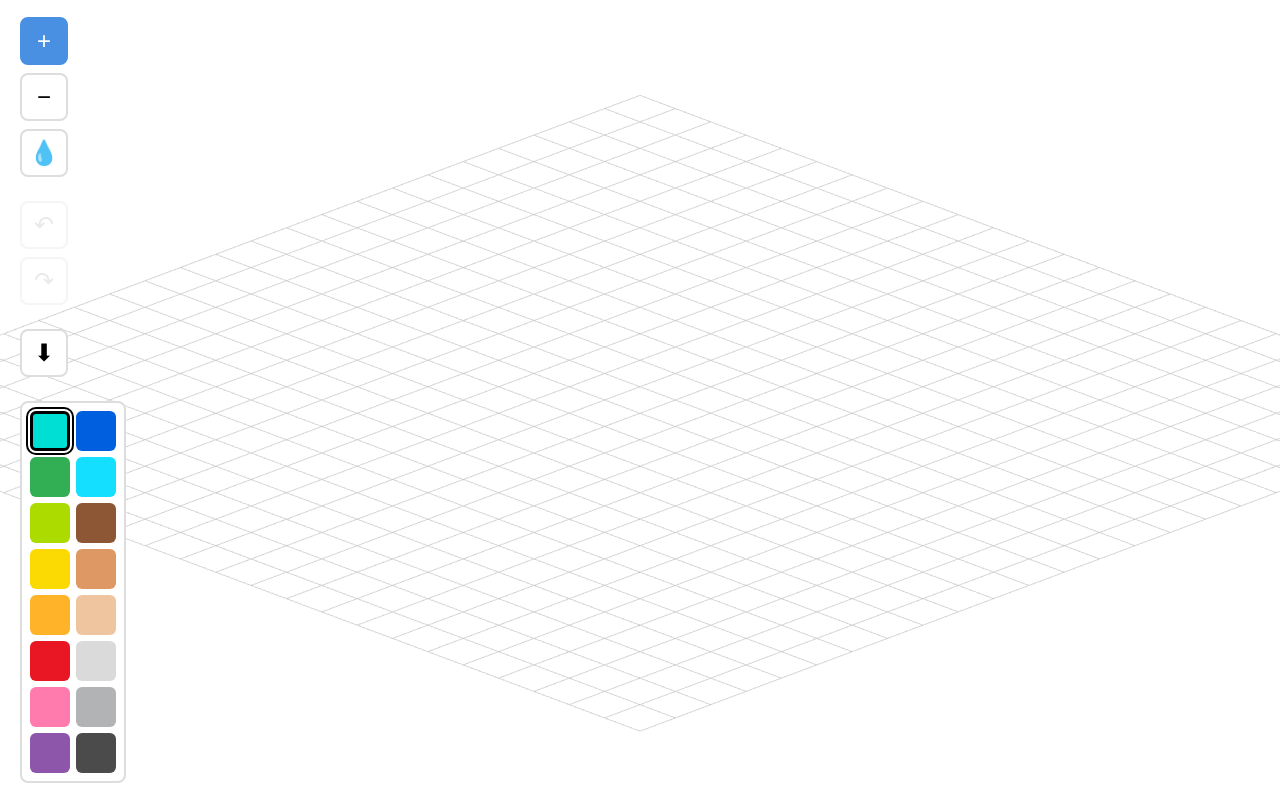
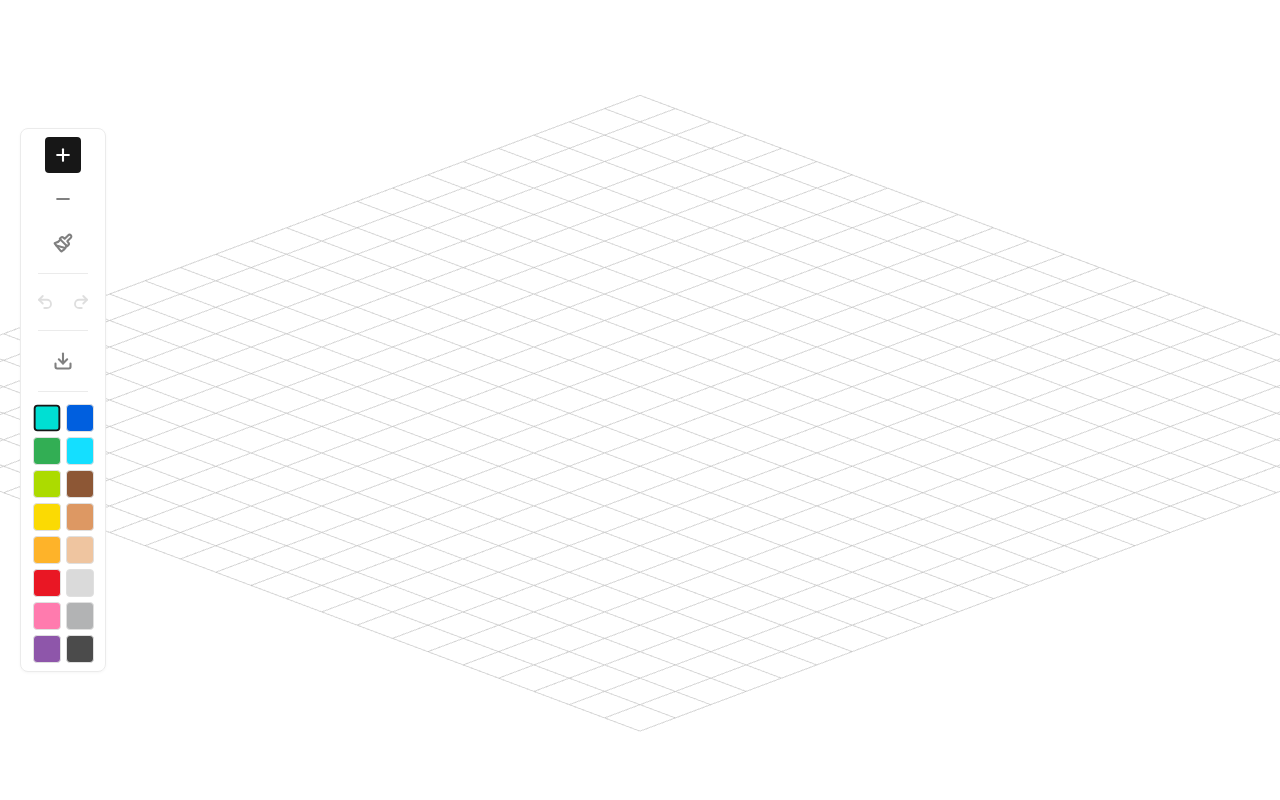
Before and after one commit to smosco/voxel-editor, a React (Vite) app in the folder apps/web/: page / in a window 1280 px wide. Built offline with nearby package versions, Linux system fonts and the light colour scheme.

Commit message:
feat: 툴바 스타일링

```diff
--- a/apps/web/src/components/ui/Toolbar.module.css
+++ b/apps/web/src/components/ui/Toolbar.module.css
@@ -3,41 +3,48 @@
   left: 20px;
   top: 50%;
   transform: translateY(-50%);
-  display: flex;
+  display: inline-flex;
   flex-direction: column;
-  gap: 24px;
+  align-items: center;
+  gap: 8px;
+  padding: 8px;
+  background: white;
+  border: 1px solid hsl(0 0% 92%);
+  border-radius: 8px;
+  box-shadow: 0 1px 3px rgba(0, 0, 0, 0.04);
   z-index: 100;
 }
 
-/* 툴 버튼 그룹 */
-.toolButtons {
-  display: flex;
-  flex-direction: column;
-  gap: 8px;
+/* 구분선 */
+.divider {
+  width: 50px;
+  height: 1px;
+  background: hsl(0 0% 92%);
+  margin: 4px 0;
 }
 
 .toolButton {
-  width: 48px;
-  height: 48px;
-  border: 2px solid #ddd;
-  border-radius: 8px;
-  background: white;
+  width: 36px;
+  height: 36px;
+  border: none;
+  border-radius: 4px;
+  background: transparent;
+  color: hsl(0 0% 50%);
   cursor: pointer;
   display: flex;
   align-items: center;
   justify-content: center;
-  font-size: 24px;
-  transition: all 0.2s;
+  transition: all 0.15s ease;
+  flex-shrink: 0;
 }
 
 .toolButton:hover {
-  background: #f5f5f5;
-  border-color: #999;
+  background: hsl(0 0% 97%);
+  color: hsl(0 0% 15%);
 }
 
 .toolButton.active {
-  background: #4a90e2;
-  border-color: #4a90e2;
+  background: hsl(0 0% 9%);
   color: white;
 }
 
@@ -48,60 +55,58 @@
 /* Undo/Redo 버튼 */
 .historyButtons {
   display: flex;
-  flex-direction: column;
-  gap: 8px;
+  flex-direction: row;
+  gap: 4px;
 }
 
 .historyButton {
-  width: 48px;
-  height: 48px;
-  border: 2px solid #ddd;
-  border-radius: 8px;
-  background: white;
+  width: 32px;
+  height: 32px;
+  border: none;
+  border-radius: 4px;
+  background: transparent;
+  color: hsl(0 0% 50%);
   cursor: pointer;
   display: flex;
   align-items: center;
   justify-content: center;
-  font-size: 24px;
-  transition: all 0.2s;
+  transition: all 0.15s ease;
 }
 
 .historyButton:hover:not(:disabled) {
-  background: #f5f5f5;
-  border-color: #999;
+  background: hsl(0 0% 97%);
+  color: hsl(0 0% 15%);
 }
 
 .historyButton:disabled {
-  opacity: 0.3;
+  opacity: 0.25;
   cursor: not-allowed;
 }
 
 /* 컬러 팔레트 (4x4 그리드) */
 .colorPalette {
   display: grid;
-  grid-template-columns: repeat(2, 1fr);
-  gap: 6px;
-  padding: 8px;
-  background: white;
-  border: 2px solid #ddd;
-  border-radius: 8px;
+  grid-template-columns: repeat(2, 28px);
+  gap: 5px;
 }
 
 .colorButton {
-  width: 40px;
-  height: 40px;
-  border: 2px solid transparent;
-  border-radius: 6px;
+  width: 28px;
+  height: 28px;
+  border: 1px solid hsl(0 0% 88%);
+  border-radius: 4px;
   cursor: pointer;
-  transition: all 0.2s;
+  transition: all 0.15s ease;
+  position: relative;
 }
 
 .colorButton:hover {
-  border-color: #666;
+  transform: scale(1.05);
+  border-color: hsl(0 0% 70%);
 }
 
 .colorButton.selected {
-  border-color: #000;
-  border-width: 3px;
-  box-shadow: 0 0 0 2px white, 0 0 0 4px #000;
+  border-color: hsl(0 0% 9%);
+  border-width: 2px;
+  transform: scale(0.95);
 }
--- a/apps/web/src/components/ui/Toolbar.tsx
+++ b/apps/web/src/components/ui/Toolbar.tsx
@@ -1,4 +1,5 @@
 import { COLORS } from '@voxel-editor/shared-types';
+import { Download, Minus, Paintbrush, Plus, Redo2, Undo2 } from 'lucide-react';
 import styles from './Toolbar.module.css';
 
 export type EditorMode = 'add' | 'remove' | 'paint';
@@ -32,7 +33,6 @@ export function Toolbar({
   return (
     <div className={styles.toolbar}>
       {/* 툴 버튼들 */}
-      <div className={styles.toolButtons}>
       <button
         type="button"
         className={`${styles.toolButton} ${currentMode === 'add' ? styles.active : ''}`}
@@ -42,7 +42,7 @@ export function Toolbar({
         }}
         title="Add voxel"
       >
-          <span className={styles.icon}>+</span>
+        <Plus size={20} strokeWidth={2.5} />
       </button>
       <button
         type="button"
@@ -53,7 +53,7 @@ export function Toolbar({
         }}
         title="Remove voxel"
       >
-          <span className={styles.icon}>−</span>
+        <Minus size={20} strokeWidth={2.5} />
       </button>
       <button
         type="button"
@@ -64,9 +64,10 @@ export function Toolbar({
         }}
         title="Paint voxel"
       >
-          <span className={styles.icon}>💧</span>
+        <Paintbrush size={20} strokeWidth={2.5} />
       </button>
-      </div>
+
+      <div className={styles.divider} />
 
       {/* Undo/Redo 버튼 */}
       <div className={styles.historyButtons}>
@@ -80,7 +81,7 @@ export function Toolbar({
           disabled={!canUndo}
           title="Undo"
         >
-          <span className={styles.icon}>↶</span>
+          <Undo2 size={18} strokeWidth={2.5} />
         </button>
         <button
           type="button"
@@ -92,24 +93,26 @@ export function Toolbar({
           disabled={!canRedo}
           title="Redo"
         >
-          <span className={styles.icon}>↷</span>
+          <Redo2 size={18} strokeWidth={2.5} />
         </button>
       </div>
 
+      <div className={styles.divider} />
+
       {/* Export 버튼 */}
-      <div className={styles.exportButton}>
       <button
         type="button"
-          className={styles.historyButton}
+        className={styles.toolButton}
         onClick={(e) => {
           e.stopPropagation();
           onExport();
         }}
         title="Export GLB"
       >
-          <span className={styles.icon}>⬇</span>
+        <Download size={20} strokeWidth={2.5} />
       </button>
-      </div>
+
+      <div className={styles.divider} />
 
       {/* 컬러 팔레트 (4x4 그리드) */}
       <div className={styles.colorPalette}>
```
Lines whose indentation alone changed are shown as unchanged.
